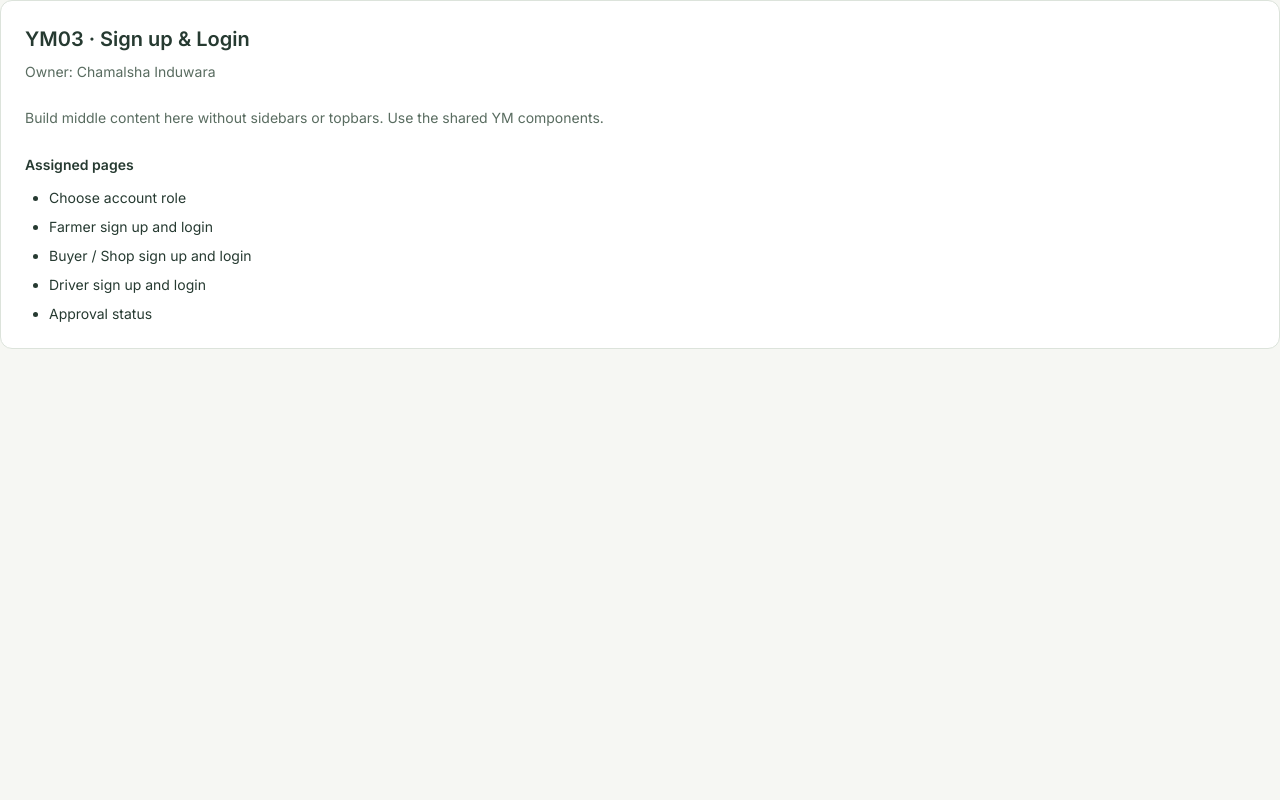
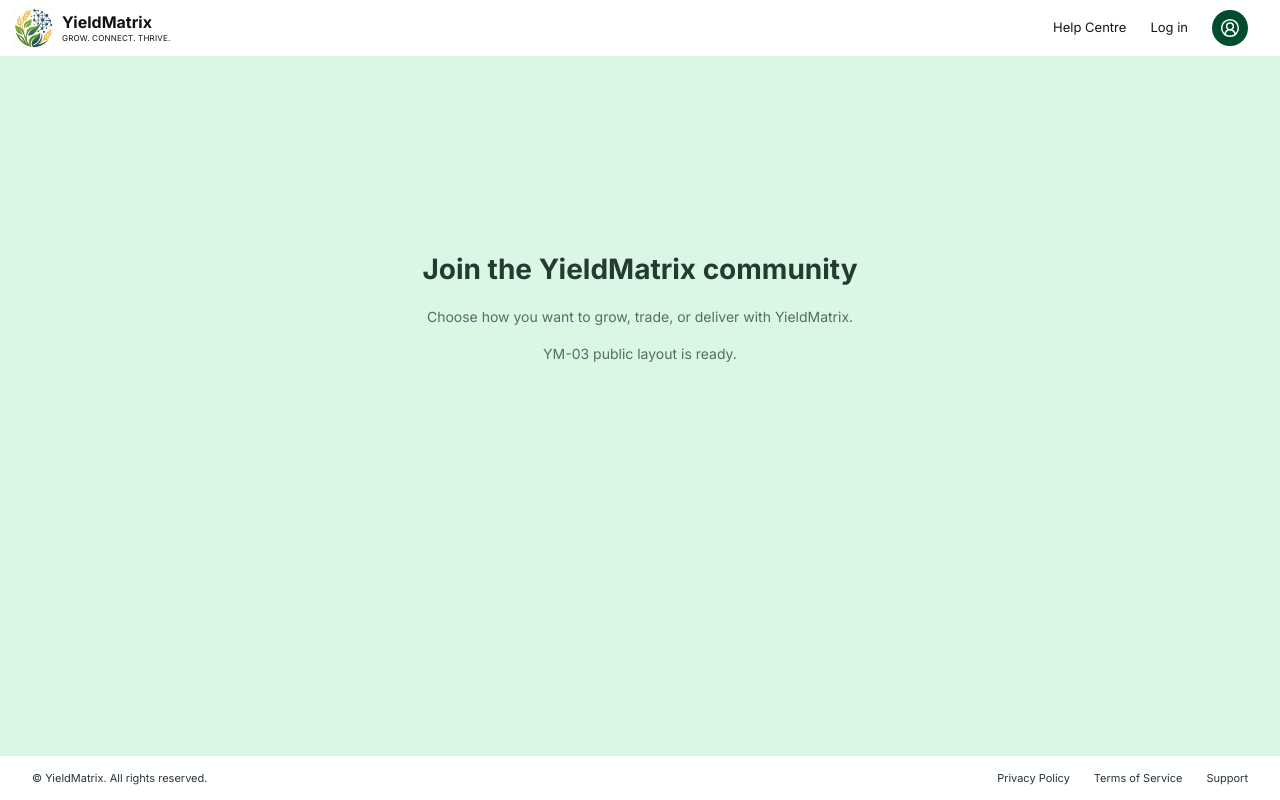
Before and after one commit to GR-Projects-Team-405/YieldMatrix, a React (Vite) app in the folder frontend/: page /signup in a window 1280 px wide. Built offline with nearby package versions, Linux system fonts and the light colour scheme; no server answers.

Commit message:
feat): add shared public authentication layout

```diff
--- /dev/null
+++ b/frontend/src/features/ym03/components/PublicFooter.tsx
@@ -0,0 +1,19 @@
+
+import { Link } from 'react-router-dom';
+
+export default function PublicFooter() {
+  return (
+    <footer className="ym03-footer">
+      <p>© YieldMatrix. All rights reserved.</p>
+
+      <nav
+        className="ym03-footer-links"
+        aria-label="Footer navigation"
+      >
+        <Link to="/signup">Privacy Policy</Link>
+        <Link to="/signup">Terms of Service</Link>
+        <Link to="/signup">Support</Link>
+      </nav>
+    </footer>
+  );
+}
--- /dev/null
+++ b/frontend/src/features/ym03/components/PublicHeader.tsx
@@ -0,0 +1,45 @@
+
+import { CircleUserRound } from 'lucide-react';
+import { Link } from 'react-router-dom';
+import logo from '../../../assets/yieldmatrix-logo.webp';
+
+export default function PublicHeader() {
+  return (
+    <header className="ym03-header">
+      <Link
+        to="/signup"
+        className="ym03-brand"
+        aria-label="YieldMatrix - Choose account role"
+      >
+        <img
+          src={logo}
+          alt="YieldMatrix logo"
+          className="ym03-brand-logo"
+        />
+
+        <div className="ym03-brand-details">
+          <strong>YieldMatrix</strong>
+          <span>GROW. CONNECT. THRIVE.</span>
+        </div>
+      </Link>
+
+      <nav className="ym03-header-nav" aria-label="Main navigation">
+        <Link to="/signup" className="ym03-nav-link">
+          Help Centre
+        </Link>
+
+        <Link to="/login" className="ym03-nav-link">
+          Log in
+        </Link>
+
+        <Link
+          to="/login"
+          className="ym03-user-icon"
+          aria-label="Log in to YieldMatrix"
+        >
+          <CircleUserRound size={20} strokeWidth={1.8} />
+        </Link>
+      </nav>
+    </header>
+  );
+}
--- /dev/null
+++ b/frontend/src/features/ym03/components/PublicLayout.tsx
@@ -0,0 +1,24 @@
+
+import type { ReactNode } from 'react';
+import PublicHeader from './PublicHeader';
+import PublicFooter from './PublicFooter';
+
+type PublicLayoutProps = {
+  children: ReactNode;
+};
+
+export default function PublicLayout({
+  children,
+}: PublicLayoutProps) {
+  return (
+    <div className="ym03-public-layout">
+      <PublicHeader />
+
+      <main className="ym03-main">
+        {children}
+      </main>
+
+      <PublicFooter />
+    </div>
+  );
+}
--- a/frontend/src/features/ym03/index.tsx
+++ b/frontend/src/features/ym03/index.tsx
@@ -1,11 +1,20 @@
-import { ContentCard } from '../../components/ContentCard';
-// YM03 · Chamalsha Induwara · Sign up & Login
-// Keep module pages and local routes here; WorkspaceLayout owns the sidebar and topbar.
-const assignedPages = ["Choose account role", "Farmer sign up and login", "Buyer / Shop sign up and login", "Driver sign up and login", "Approval status"];
+
+import PublicLayout from './components/PublicLayout';
+import './styles/ym03.css';
+
 export default function YM03() {
-  return <ContentCard title="YM03 · Sign up &amp; Login" subtitle="Owner: Chamalsha Induwara">
-    <p className="module-note">Build middle content here without sidebars or topbars. Use the shared YM components.</p>
-    <h3 className="module-heading">Assigned pages</h3>
-    <ul className="assigned-pages">{assignedPages.map((page) => <li key={page}>{page}</li>)}</ul>
-  </ContentCard>;
+  return (
+    <PublicLayout>
+      <section className="ym03-checkpoint">
+        <h1>Join the YieldMatrix community</h1>
+
+        <p>
+          Choose how you want to grow, trade,
+          or deliver with YieldMatrix.
+        </p>
+
+        <p>YM-03 public layout is ready.</p>
+      </section>
+    </PublicLayout>
+  );
 }
--- /dev/null
+++ b/frontend/src/features/ym03/styles/ym03.css
@@ -0,0 +1,183 @@
+
+/* YM-03 public authentication pages only */
+
+.ym03-public-layout {
+  --ym03-primary: #315a42;
+  --ym03-background: #d9f7e4;
+  --ym03-text: #263a31;
+
+  min-height: 100vh;
+  display: flex;
+  flex-direction: column;
+  font-family: Inter, sans-serif;
+  color: var(--ym03-text);
+  background: var(--ym03-background);
+}
+
+/* Header */
+
+.ym03-header {
+  width: 100%;
+  min-height: 56px;
+  padding: 8px 32px 8px 14px;
+  display: flex;
+  align-items: center;
+  justify-content: space-between;
+  gap: 20px;
+  background: #ffffff;
+}
+
+.ym03-brand {
+  display: inline-flex;
+  align-items: center;
+  gap: 8px;
+  color: #111111;
+}
+
+.ym03-brand-logo {
+  width: 40px;
+  height: 40px;
+  object-fit: contain;
+}
+
+.ym03-brand-details {
+  display: flex;
+  flex-direction: column;
+}
+
+.ym03-brand-details strong {
+  font-size: 16px;
+  font-weight: 700;
+  line-height: 20px;
+}
+
+.ym03-brand-details span {
+  font-size: 8px;
+  line-height: 12px;
+  letter-spacing: 0.2px;
+}
+
+.ym03-header-nav {
+  display: flex;
+  align-items: center;
+  gap: 24px;
+}
+
+.ym03-nav-link {
+  color: #161616;
+  font-size: 13px;
+  font-weight: 400;
+}
+
+.ym03-nav-link:hover {
+  color: var(--ym03-primary);
+}
+
+.ym03-user-icon {
+  width: 36px;
+  height: 36px;
+  display: flex;
+  align-items: center;
+  justify-content: center;
+  background: #004d2d;
+  color: white;
+  border-radius: 50%;
+}
+
+/* Main content */
+
+.ym03-main {
+  flex: 1;
+  width: 100%;
+}
+
+/* Footer */
+
+.ym03-footer {
+  min-height: 44px;
+  width: 100%;
+  padding: 12px 32px;
+  display: flex;
+  align-items: center;
+  justify-content: space-between;
+  gap: 16px;
+  background: #ffffff;
+  color: #263a31;
+}
+
+.ym03-footer p,
+.ym03-footer a {
+  font-size: 11px;
+  line-height: 18px;
+}
+
+.ym03-footer-links {
+  display: flex;
+  align-items: center;
+  gap: 24px;
+}
+
+.ym03-footer-links a:hover {
+  color: var(--ym03-primary);
+  text-decoration: underline;
+}
+
+/* Temporary checkpoint content */
+
+.ym03-checkpoint {
+  min-height: 500px;
+  padding: 64px 24px;
+  display: flex;
+  flex-direction: column;
+  align-items: center;
+  justify-content: center;
+  gap: 16px;
+  text-align: center;
+}
+
+.ym03-checkpoint h1 {
+  font-size: 28px;
+  font-weight: 700;
+}
+
+.ym03-checkpoint p {
+  font-size: 14px;
+  color: #596c60;
+}
+
+/* Responsive */
+
+@media (max-width: 600px) {
+  .ym03-header {
+    padding: 8px 16px;
+  }
+
+  .ym03-header-nav {
+    gap: 12px;
+  }
+
+  .ym03-nav-link {
+    font-size: 11px;
+  }
+
+  .ym03-brand-details strong {
+    font-size: 14px;
+  }
+
+  .ym03-brand-logo {
+    width: 34px;
+    height: 34px;
+  }
+
+  .ym03-footer {
+    flex-direction: column;
+    text-align: center;
+    padding: 16px;
+  }
+
+  .ym03-footer-links {
+    gap: 16px;
+    flex-wrap: wrap;
+    justify-content: center;
+  }
+}
```
Also changed, not shown: 1 other file (tests, documents, lock files or other folders).
